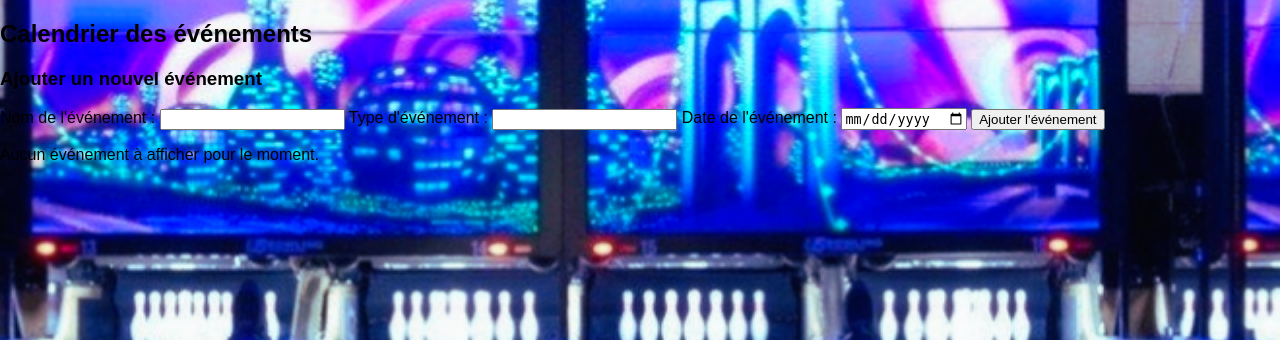
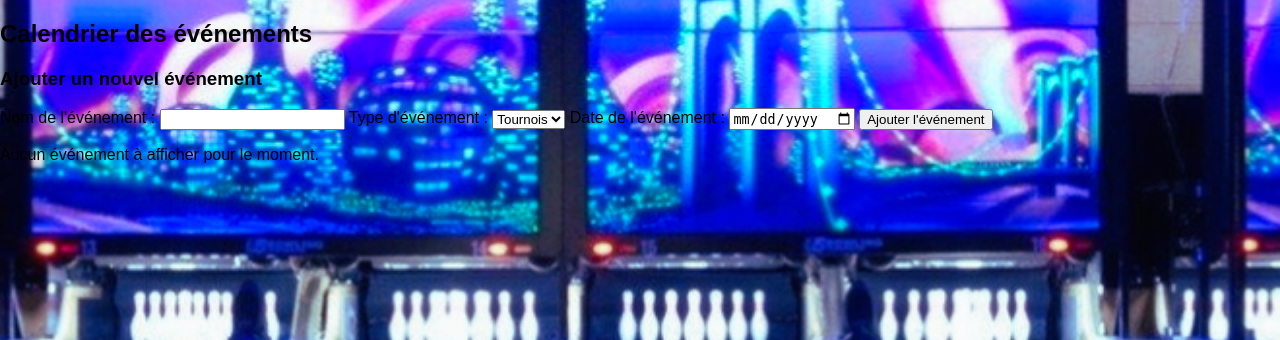
Before and after one commit to VoidOma/StrikerMaster, a PHP site: page /calendrier.php in a window 1280 px wide. Shown: the part 164-504 px from the top of the page. Run offline with PHP 8.4, Linux system fonts and the light colour scheme; the visitor is signed in with stand-in values (Sample User, id 1); data that the repository does not hold is empty.

Commit message:
commit rendu

```diff
--- a/calendrier.php
+++ b/calendrier.php
@@ -139,7 +139,11 @@ try {
                     <input type="text" name="nom_event" id="nom_event" required>
 
                     <label for="type_event">Type d'événement :</label>
-                    <input type="text" name="type_event" id="type_event" required>
+                    <select name="type_event" id="type_event" required>
+                        <option value="tournois">Tournois</option>
+                        <option value="galas">Galas</option>
+                        <option value="match">Match</option>
+                    </select>
 
                     <label for="date_event">Date de l'événement :</label>
                     <input type="date" name="date_event" id="date_event" required>
--- a/index.php
+++ b/index.php
@@ -15,11 +15,11 @@ session_start();
             const ball = document.createElement('div');
             const pins = document.createElement('div');
 
-            // Configure the bowling ball
+            // Configure la boule de bowling
             ball.className = 'bowling-ball';
             document.body.appendChild(ball);
 
-            // Configure the pins
+            // Configure les quilles
             pins.className = 'bowling-pins';
             document.body.appendChild(pins);
 
```
Also changed, not shown: README.md, boulequitourne.png (deleted), 1 other file.
